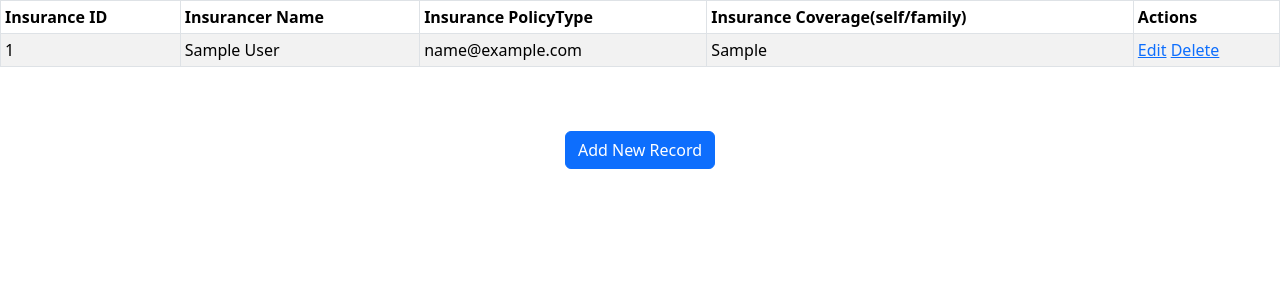
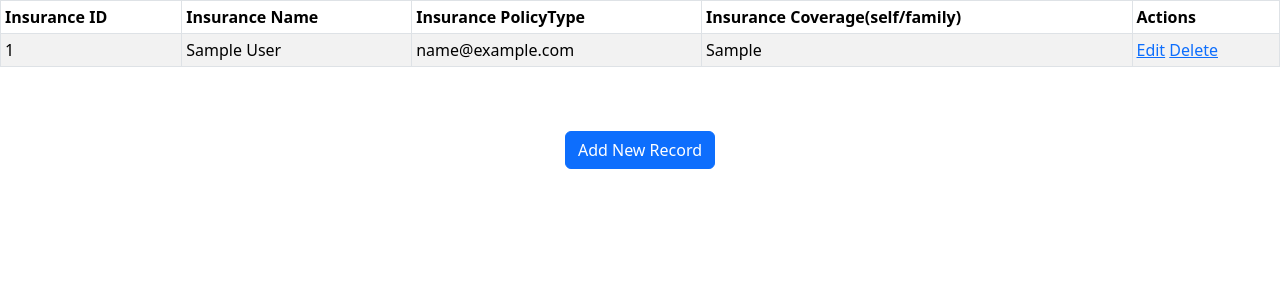
Before and after one commit to YVSLakshmi/python_addscreen, a Django app: template add screen/employee/templates/show.html in a window 1280 px wide. Shown: the top 300 px of the page. Run offline with Django 5.2, Linux system fonts and the light colour scheme; the template is opened without the code that fills it: values that come from a table or form of the project are taken from there, others are empty; tables that the repository leaves empty hold one stand-in row (values such as "Sample post"); some libraries are stand-ins or nearby versions.

Commit message:
Fix typo in Insurance Name header

```diff
--- a/add screen/employee/templates/show.html
+++ b/add screen/employee/templates/show.html
@@ -12,7 +12,7 @@
     <thead class="thead-dark">
     <tr>
         <th>Insurance ID</th>
-        <th>Insurancer Name</th>
+        <th>Insurance Name</th>
         <th>Insurance PolicyType</th>
         <th>Insurance Coverage(self/family)</th>
         <th>Actions</th>
```
